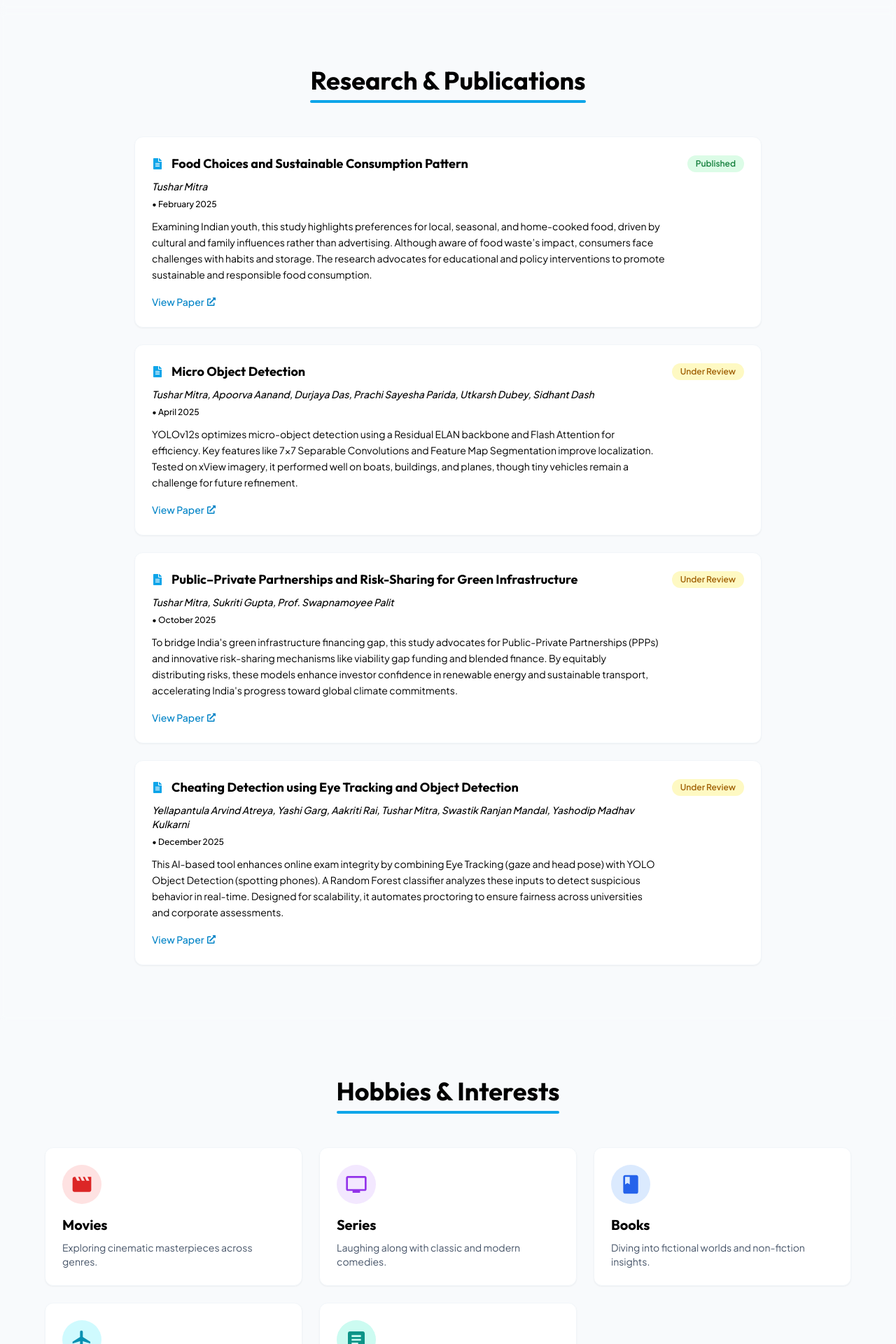
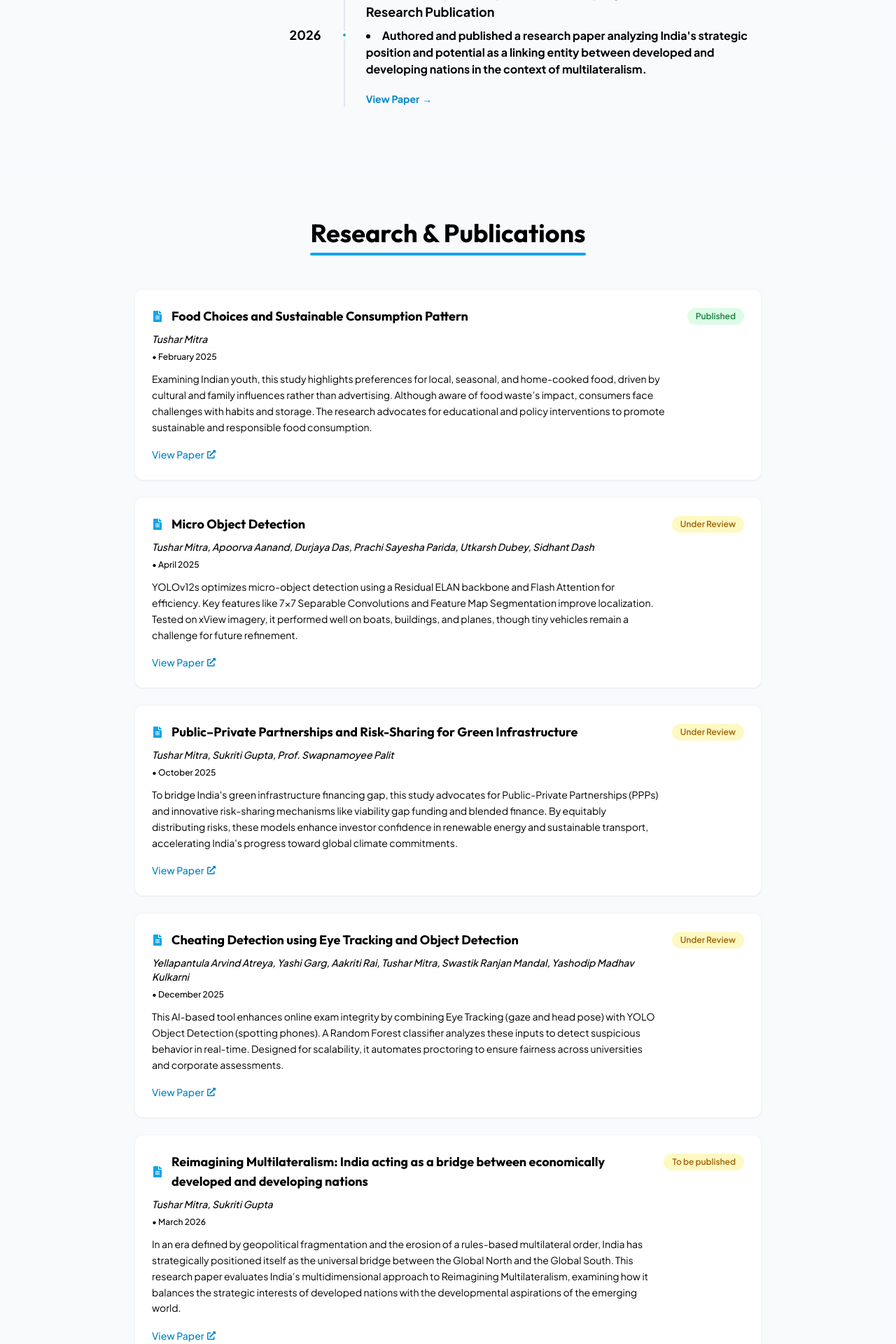
Before and after one commit to realmitratushar/realmitratushar.github.io, a React (Vite) app: page / in a window 1280 px wide. Shown: the part 4720-6640 px from the top of the page at 70% size. Built offline with nearby package versions, Linux system fonts and the light colour scheme; no server answers.

Commit message:
latest research paper added

```diff
--- a/src/components/Experience.jsx
+++ b/src/components/Experience.jsx
@@ -28,11 +28,21 @@ const ExperienceItem = ({ exp, index }) => (
 
                 <h3 className="text-xl font-bold text-black dark:text-white">{exp.role}</h3>
                 <p className="text-lg text-black dark:text-slate-300 font-bold mb-2">{exp.company}</p>
-                <ul className="list-disc list-inside space-y-1 text-black dark:text-slate-400 text-sm md:text-base font-bold">
+                <ul className="list-disc list-inside space-y-1 text-black dark:text-slate-400 text-sm md:text-base font-bold mb-3">
                     {exp.description.map((desc, i) => (
                         <li key={i}>{desc}</li>
                     ))}
                 </ul>
+                {exp.link && (
+                    <a
+                        href={exp.link}
+                        target="_blank"
+                        rel="noopener noreferrer"
+                        className="inline-flex items-center text-sm font-bold text-primary-600 hover:text-primary-700 mt-2"
+                    >
+                        View Paper <span className="ml-1">→</span>
+                    </a>
+                )}
             </div>
         </div>
     </motion.div>
--- a/src/data/content.js
+++ b/src/data/content.js
@@ -7,6 +7,7 @@ import p1 from "./paper1.pdf";
 import p2 from "./paper2.pdf";
 import p3 from "./paper3.pdf";
 import p4 from "./paper4.pdf";
+import p5 from "./paper5.pdf";
 import kiitLogo from "./kiit.png"; // Placeholder: Ensure this file exists or update path
 import schoolLogo from "./school.png"; // Placeholder: Ensure this file exists or update path
 import pr1 from "./project1.png";
@@ -154,6 +155,15 @@ export const experience = [
             "After the Screening Round, we got selected for the Internal Hackathon Round. In this round, our problem statement, presentation and prototype was given for submission to be graded by the internal team of SIH 2024.",
         ],
     },
+    {
+        company: "Research Publication",
+        role: "Reimagining Multilateralism: India acting as a bridge between economically developed and developing nations",
+        period: "2026",
+        description: [
+            "Authored and published a research paper analyzing India's strategic position and potential as a linking entity between developed and developing nations in the context of multilateralism."
+        ],
+        link: p5
+    }
 ];
 
 export const research = [
@@ -189,6 +199,14 @@ export const research = [
         link: p4,
         status: "Under Review",
     },
+    {
+        title: "Reimagining Multilateralism: India acting as a bridge between economically developed and developing nations",
+        authors: "Tushar Mitra, Sukriti Gupta",
+        year: "March 2026",
+        abstract: "In an era defined by geopolitical fragmentation and the erosion of a rules-based multilateral order, India has strategically positioned itself as the universal bridge between the Global North and the Global South. This research paper evaluates India’s multidimensional approach to Reimagining Multilateralism, examining how it balances the strategic interests of developed nations with the developmental aspirations of the emerging world.",
+        link: p5,
+        status: "To be published",
+    }
 ];
 
 export const socialLinks = [
```
Also changed, not shown: 1 other file (tests, documents, lock files or other folders).
